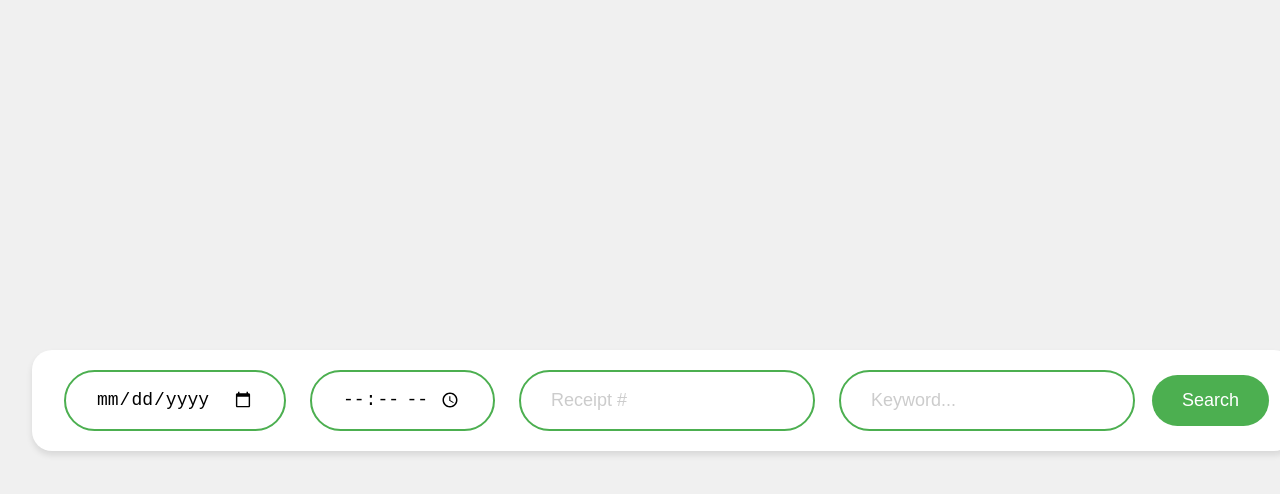
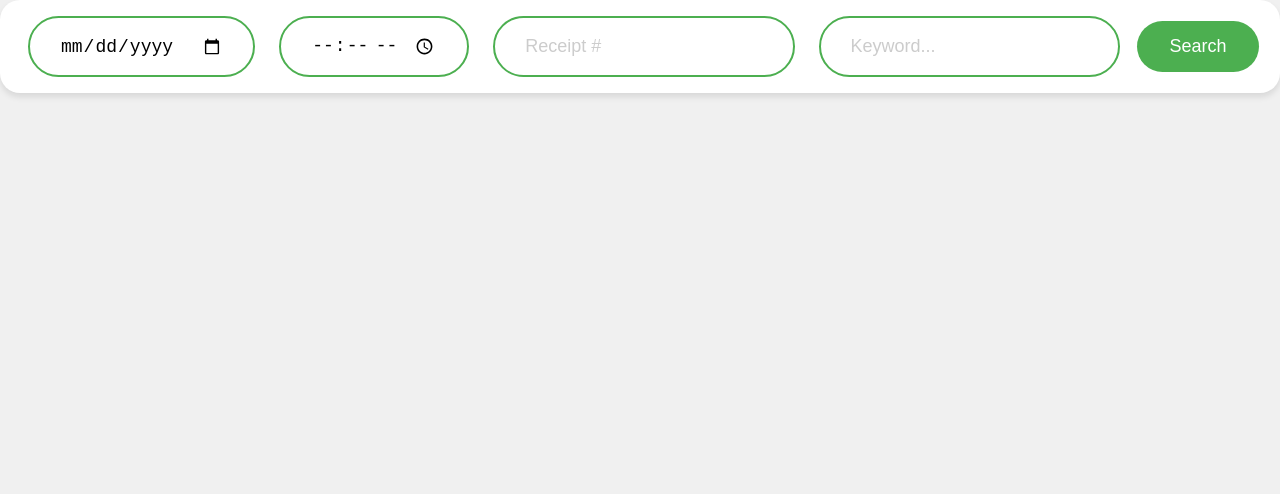
Before and after one commit to Cabezlea/AdminToolSweet, a Vue app: page /Home in a window 1280 px wide. Shown: the top 494 px of the page. Built offline with nearby package versions, Linux system fonts and the light colour scheme.

Commit message:
debugging

```diff
--- a/src/assets/main.css
+++ b/src/assets/main.css
@@ -1,10 +1,7 @@
 @import './base.css';
 
 #app {
-  max-width: 1280px;
-  margin: 0 auto;
-  padding: 2rem;
-  font-weight: normal;
+  width: auto;
 }
 
 a,
@@ -23,13 +20,6 @@ a,
 
 @media (min-width: 1024px) {
   body {
-    display: flex;
-    place-items: center;
-  }
-
-  #app {
-    display: grid;
-    grid-template-columns: 1fr 1fr;
-    padding: 0 2rem;
+    width: auto;
   }
 }
--- a/src/components/Home.vue
+++ b/src/components/Home.vue
@@ -72,6 +72,10 @@
 /* Resizing for bigger screens */
 @media only screen and (min-width: 1200px) {
 
+  .search-container {
+    width: 100%;
+    padding: 1rem;
+  }
   .search-input {
     margin: 0 12px; /* Increase margin between inputs */
     padding: 15px 30px; /* Increase padding for larger inputs */
```
Also changed, not shown: src/assets/logo.svg (deleted).
